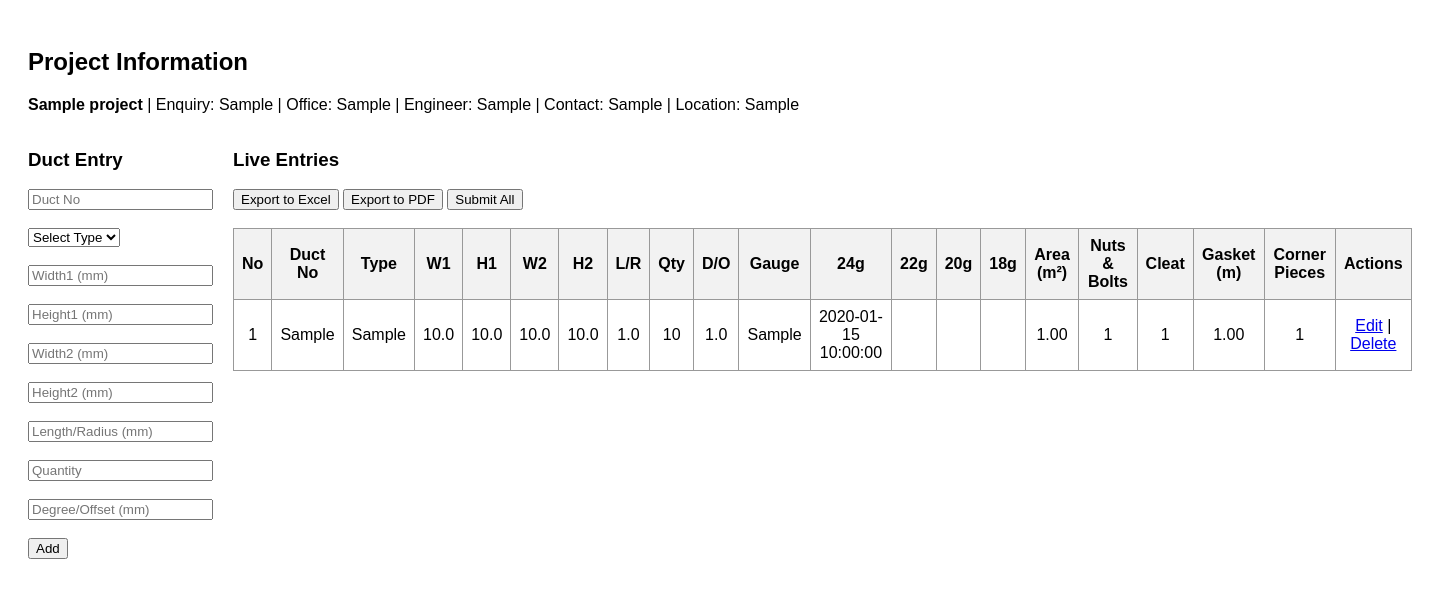
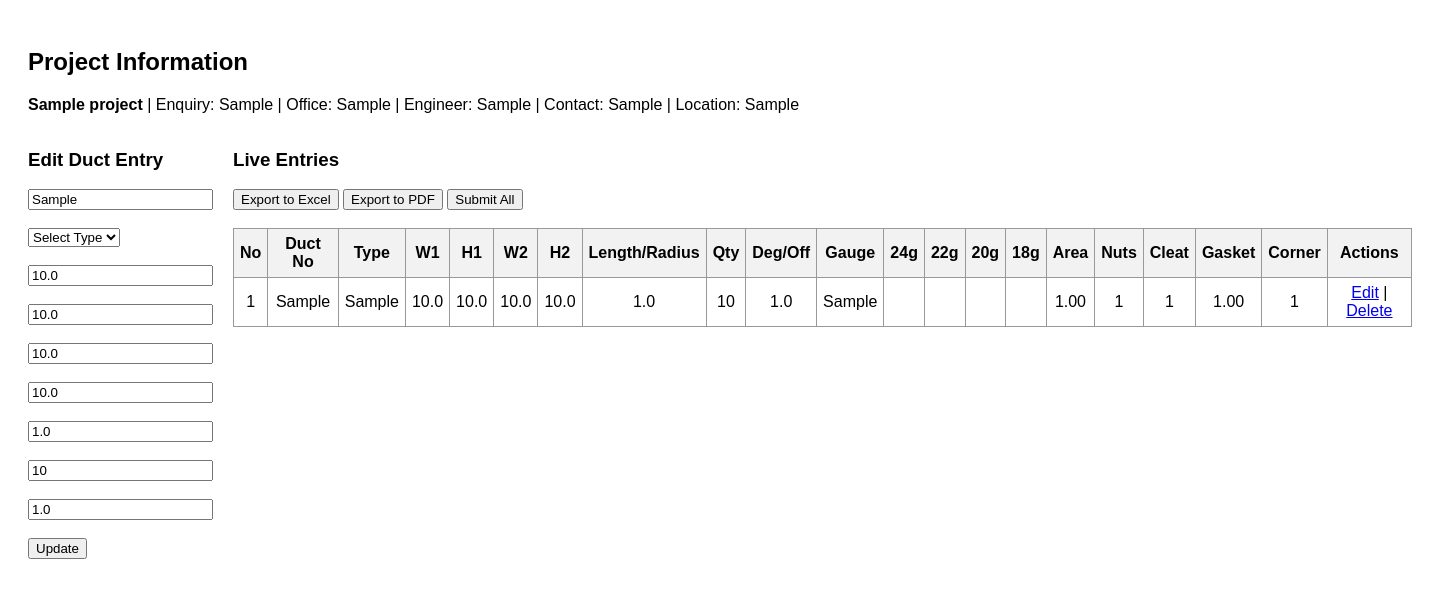
Before and after one commit to Madhan12-tech/duct-measurement, a Flask app: page /edit/1 in a window 1440 px wide. Shown: the top 598 px of the page. Run offline with Flask 3, Linux system fonts and the light colour scheme; tables that the repository leaves empty hold one stand-in row (values such as "Sample post").

Commit message:
Update duct_entry.html

```diff
--- a/templates/duct_entry.html
+++ b/templates/duct_entry.html
@@ -3,13 +3,33 @@
 <head>
   <title>Duct Entry</title>
   <style>
-    body { font-family: Arial, sans-serif; padding: 20px; }
-    .container { display: flex; gap: 20px; }
-    form { flex: 1; }
-    table { flex: 2; width: 100%; border-collapse: collapse; }
-    th, td { border: 1px solid #999; padding: 8px; text-align: center; }
-    th { background-color: #f2f2f2; }
-    .actions { margin-top: 10px; }
+    body {
+      font-family: Arial, sans-serif;
+      padding: 20px;
+    }
+    .container {
+      display: flex;
+      gap: 20px;
+    }
+    form {
+      flex: 1;
+    }
+    table {
+      flex: 2;
+      width: 100%;
+      border-collapse: collapse;
+    }
+    th, td {
+      border: 1px solid #999;
+      padding: 6px;
+      text-align: center;
+    }
+    th {
+      background-color: #f2f2f2;
+    }
+    .actions {
+      margin-top: 10px;
+    }
   </style>
 </head>
 <body>
@@ -34,31 +54,33 @@
 
   <div class="container">
 
-    <!-- Left Form -->
+    <!-- Left: Duct Entry Form -->
     <form action="/add_duct" method="POST">
-      <h3>Duct Entry</h3>
-      <input type="text" name="duct_no" placeholder="Duct No" required><br><br>
+      <h3>{% if edit_entry %}Edit{% else %}Add{% endif %} Duct Entry</h3>
+      {% if edit_entry %}
+        <input type="hidden" name="id" value="{{ edit_entry[0] }}">
+      {% endif %}
+      <input type="text" name="duct_no" placeholder="Duct No" required value="{{ edit_entry[1] if edit_entry else '' }}"><br><br>
+
       <select name="duct_type" required>
         <option value="">Select Type</option>
-        <option value="ST">ST</option>
-        <option value="SHOE">SHOE</option>
-        <option value="RED">RED</option>
-        <option value="OFFSET">OFFSET</option>
-        <option value="DUM">DUM</option>
-        <option value="ELB">ELB</option>
-        <option value="VANES">VANES</option>
+        {% for t in ['ST', 'SHOE', 'RED', 'OFFSET', 'DUM', 'ELB', 'VANES'] %}
+          <option value="{{ t }}" {% if edit_entry and edit_entry[2] == t %}selected{% endif %}>{{ t }}</option>
+        {% endfor %}
       </select><br><br>
-      <input type="number" step="any" name="width1" placeholder="Width1 (mm)" required><br><br>
-      <input type="number" step="any" name="height1" placeholder="Height1 (mm)" required><br><br>
-      <input type="number" step="any" name="width2" placeholder="Width2 (mm)"><br><br>
-      <input type="number" step="any" name="height2" placeholder="Height2 (mm)"><br><br>
-      <input type="number" step="any" name="length_or_radius" placeholder="Length/Radius (mm)" required><br><br>
-      <input type="number" name="quantity" placeholder="Quantity" required><br><br>
-      <input type="number" step="any" name="degree_or_offset" placeholder="Degree/Offset (mm)"><br><br>
-      <button type="submit">Add</button>
+
+      <input type="number" step="any" name="width1" placeholder="Width1 (mm)" required value="{{ edit_entry[3] if edit_entry else '' }}"><br><br>
+      <input type="number" step="any" name="height1" placeholder="Height1 (mm)" required value="{{ edit_entry[4] if edit_entry else '' }}"><br><br>
+      <input type="number" step="any" name="width2" placeholder="Width2 (mm)" value="{{ edit_entry[5] if edit_entry else '' }}"><br><br>
+      <input type="number" step="any" name="height2" placeholder="Height2 (mm)" value="{{ edit_entry[6] if edit_entry else '' }}"><br><br>
+      <input type="number" step="any" name="length_or_radius" placeholder="Length/Radius (mm)" required value="{{ edit_entry[7] if edit_entry else '' }}"><br><br>
+      <input type="number" name="quantity" placeholder="Quantity" required value="{{ edit_entry[8] if edit_entry else '' }}"><br><br>
+      <input type="number" step="any" name="degree_or_offset" placeholder="Degree/Offset (mm)" value="{{ edit_entry[9] if edit_entry else '' }}"><br><br>
+
+      <button type="submit">{% if edit_entry %}Update{% else %}Add{% endif %}</button>
     </form>
 
-    <!-- Right Table -->
+    <!-- Right: Table of Duct Entries -->
     <div>
       <h3>Live Entries</h3>
       <div class="actions">
@@ -83,19 +105,19 @@
             <th>H1</th>
             <th>W2</th>
             <th>H2</th>
-            <th>L/R</th>
+            <th>Length/Radius</th>
             <th>Qty</th>
-            <th>D/O</th>
+            <th>Deg/Off</th>
             <th>Gauge</th>
             <th>24g</th>
             <th>22g</th>
             <th>20g</th>
             <th>18g</th>
-            <th>Area (m²)</th>
-            <th>Nuts & Bolts</th>
+            <th>Area</th>
+            <th>Nuts</th>
             <th>Cleat</th>
-            <th>Gasket (m)</th>
-            <th>Corner Pieces</th>
+            <th>Gasket</th>
+            <th>Corner</th>
             <th>Actions</th>
           </tr>
         </thead>
@@ -113,10 +135,10 @@
             <td>{{ entry[8] }}</td>
             <td>{{ entry[9] }}</td>
             <td>{{ entry[10] }}</td>
-            <td>{{ entry[16] }}</td>
-            <td>{{ entry[17] }}</td>
-            <td>{{ entry[18] }}</td>
-            <td>{{ entry[19] }}</td>
+            <td>{% if entry[10] == '24g' %}✓{% endif %}</td>
+            <td>{% if entry[10] == '22g' %}✓{% endif %}</td>
+            <td>{% if entry[10] == '20g' %}✓{% endif %}</td>
+            <td>{% if entry[10] == '18g' %}✓{% endif %}</td>
             <td>{{ "%.2f"|format(entry[11]) }}</td>
             <td>{{ entry[12] }}</td>
             <td>{{ entry[13] }}</td>
@@ -124,14 +146,13 @@
             <td>{{ entry[15] }}</td>
             <td>
               <a href="/edit/{{ entry[0] }}">Edit</a> |
-              <a href="/delete/{{ entry[0] }}" onclick="return confirm('Are you sure?')">Delete</a>
+              <a href="/delete/{{ entry[0] }}" onclick="return confirm('Delete this entry?')">Delete</a>
             </td>
           </tr>
           {% endfor %}
         </tbody>
       </table>
     </div>
-
   </div>
 
 </body>
```
